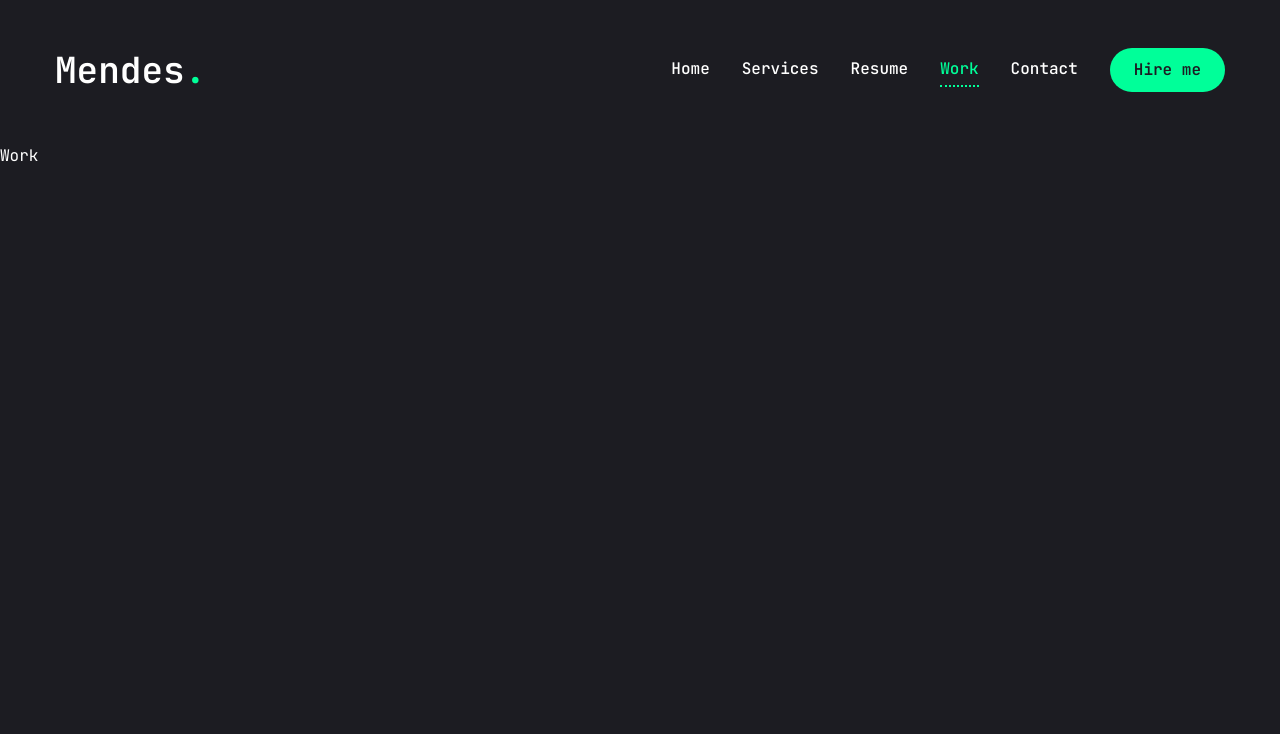
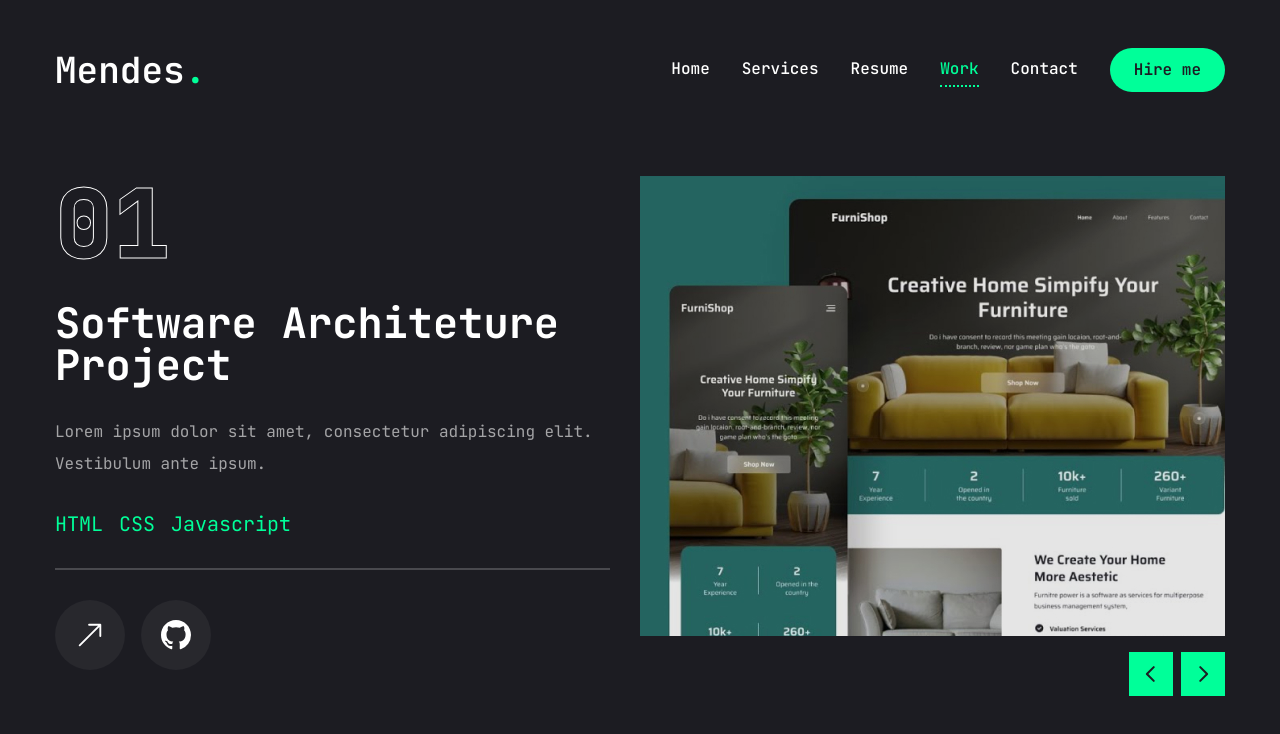
Before and after one commit to antonio-raian/antonio-raian-portfolio, a Next.js app: page /work in a window 1280 px wide. Shown: the top 734 px of the page. Built offline with nearby package versions, Linux system fonts and the light colour scheme.

Commit message:
add: work page

```diff
--- a/package.json
+++ b/package.json
@@ -24,6 +24,7 @@
     "react-countup": "^6.5.3",
     "react-dom": "^18",
     "react-icons": "^5.2.1",
+    "swiper": "^11.1.5",
     "tailwind-merge": "^2.4.0",
     "tailwindcss-animate": "^1.0.7"
   },
--- a/src/app/work/page.tsx
+++ b/src/app/work/page.tsx
@@ -1,5 +1,196 @@
+"use client";
+
+import { motion } from "framer-motion";
+import React, { useState } from "react";
+
+import { Swiper, SwiperClass, SwiperSlide } from "swiper/react";
+import "swiper/css";
+
+import { BsArrowUpRight, BsGithub } from "react-icons/bs";
+import Link from "next/link";
+import {
+  Tooltip,
+  TooltipContent,
+  TooltipProvider,
+  TooltipTrigger,
+} from "@/components/ui/tooltip";
+import Image from "next/image";
+import WorkSliderBtns from "@/components/WorkSliderBtns";
+
+const projects = [
+  {
+    num: "01",
+    category: "Software Architeture",
+    title: "Software Architeture",
+    description:
+      "Lorem ipsum dolor sit amet, consectetur adipiscing elit. Vestibulum ante ipsum.",
+    href: "",
+    stack: [
+      {
+        name: "HTML",
+        // icon: <FaHtml5 />,
+      },
+      {
+        name: "CSS",
+        // icon: <FaCss3 />,
+      },
+      {
+        name: "Javascript",
+        // icon: <FaJs />,
+      },
+    ],
+    image: "/assets/work/thumb1.png",
+    live: "ascascasc",
+    github: "github.com",
+  },
+  {
+    num: "02",
+    category: "Software Architeture",
+    title: "Software Architeture",
+    description:
+      "Lorem ipsum dolor sit amet, consectetur adipiscing elit. Vestibulum ante ipsum.",
+    href: "",
+    stack: [
+      {
+        name: "HTML",
+        // icon: <FaHtml5 />,
+      },
+      {
+        name: "CSS",
+        // icon: <FaCss3 />,
+      },
+      {
+        name: "Javascript",
+        // icon: <FaJs />,
+      },
+    ],
+    image: "/assets/work/thumb2.png",
+    live: "",
+    github: "",
+  },
+  {
+    num: "03",
+    category: "Software Architeture",
+    title: "Software Architeture",
+    description:
+      "Lorem ipsum dolor sit amet, consectetur adipiscing elit. Vestibulum ante ipsum.",
+    href: "",
+    stack: [
+      {
+        name: "HTML",
+        // icon: <FaHtml5 />,
+      },
+      {
+        name: "CSS",
+        // icon: <FaCss3 />,
+      },
+      {
+        name: "Javascript",
+        // icon: <FaJs />,
+      },
+    ],
+    image: "/assets/work/thumb3.png",
+    live: "",
+    github: "",
+  },
+];
+
 const Work = () => {
-  return <div>Work</div>;
+  const [project, setProject] = useState(projects[0]);
+
+  const handleSlideChange = (swiper: SwiperClass) => {
+    const currentSlide = swiper.activeIndex;
+    setProject(projects[currentSlide]);
+  };
+  return (
+    <motion.section
+      initial={{ opacity: 0 }}
+      animate={{
+        opacity: 1,
+        transition: { delay: 2.4, duration: 0.4, ease: "easeIn" },
+      }}
+      className="min-h-[80vh] flex flex-col justify-center py-12 xl:py-0"
+    >
+      <div className="container mx-auto">
+        <div className="flex flex-col xl:flex-row xl:gap-[30px]">
+          <div className="w-full lg:w-[50%] lg:h-[460px] flex flex-col lg:justify-between order-2 xl:order-none">
+            <div className="flex flex-col gap-[30px] h-[50%]">
+              <div className="text-8xl font-extrabold text-outline text-transparent leading-none">
+                {project.num}
+              </div>
+              <h2 className="text-[42px] font-bold leading-none text-white group-hover:text-accent transition-all duration-500 capitalize">
+                {project.category} Project
+              </h2>
+              <p className="text-white/60">{project.description}</p>
+              <ul className="flex gap-4">
+                {project.stack.map((stack, index) => (
+                  <li key={index} className="text-xl text-accent">
+                    {stack.name}
+                  </li>
+                ))}
+              </ul>
+              <div className="border border-white/20"></div>
+              <div className="flex items-center gap-4">
+                <Link href={project.live}>
+                  <TooltipProvider delayDuration={100}>
+                    <Tooltip>
+                      <TooltipTrigger className="flex justify-center items-center group w-[70px] h-[70px] bg-white/5 rounded-full">
+                        <BsArrowUpRight className="text-white group-hover:text-accent text-3xl" />
+                      </TooltipTrigger>
+                      <TooltipContent>
+                        <p>Project Live</p>
+                      </TooltipContent>
+                    </Tooltip>
+                  </TooltipProvider>
+                </Link>
+                <Link href={project.github}>
+                  <TooltipProvider delayDuration={100}>
+                    <Tooltip>
+                      <TooltipTrigger className="flex justify-center items-center group w-[70px] h-[70px] bg-white/5 rounded-full">
+                        <BsGithub className="text-white group-hover:text-accent text-3xl" />
+                      </TooltipTrigger>
+                      <TooltipContent>
+                        <p>Project Repo</p>
+                      </TooltipContent>
+                    </Tooltip>
+                  </TooltipProvider>
+                </Link>
+              </div>
+            </div>
+          </div>
+          <div className="w-full lg:w-[50%]">
+            <Swiper
+              spaceBetween={30}
+              slidesPerView={1}
+              className="lg:h-[520px] mb-12"
+              onSlideChange={handleSlideChange}
+            >
+              {projects.map((project, index) => (
+                <SwiperSlide key={index} className="w-full ">
+                  <div className="flex justify-center items-center bg-pink-50/20 h-[460px] relative group">
+                    <div className="absolute w-full h-full top-0 bottom-0 bg-black/10 z-10"></div>
+                    <div className="relative w-full h-full">
+                      <Image
+                        src={project.image}
+                        alt={project.title}
+                        className="object-cover"
+                        fill
+                      />
+                    </div>
+                  </div>
+                </SwiperSlide>
+              ))}
+              <WorkSliderBtns
+                containerStyles="flex justify-between absolute bottom-[calc(50%_-_22px)] right-0 gap-2 xl:bottom-0 z-20 w-full xl:w-max xl:justify-none"
+                btnStyles="bg-accent hover:bg-accent-hover text-primary text-[22px] w-[44px] h-[44px] flex justify-center items-center transition-all "
+                iconsStyles=""
+              />
+            </Swiper>
+          </div>
+        </div>
+      </div>
+    </motion.section>
+  );
 };
 
 export default Work;
--- /dev/null
+++ b/src/components/WorkSliderBtns.tsx
@@ -0,0 +1,27 @@
+"use client";
+
+import { useSwiper } from "swiper/react";
+import { PiCaretLeftBold, PiCaretRightBold } from "react-icons/pi";
+const WorkSliderBtns = ({
+  containerStyles,
+  btnStyles,
+  iconsStyles,
+}: {
+  containerStyles: string;
+  btnStyles: string;
+  iconsStyles: string;
+}) => {
+  const swiper = useSwiper();
+  return (
+    <div className={containerStyles}>
+      <button className={btnStyles} onClick={() => swiper.slidePrev()}>
+        <PiCaretLeftBold className={iconsStyles} />
+      </button>
+      <button className={btnStyles} onClick={() => swiper.slideNext()}>
+        <PiCaretRightBold className={iconsStyles} />
+      </button>
+    </div>
+  );
+};
+
+export default WorkSliderBtns;
```
Also changed, not shown: 1 other file (tests, documents, lock files or other folders).
